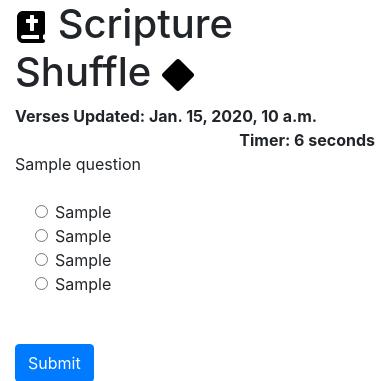
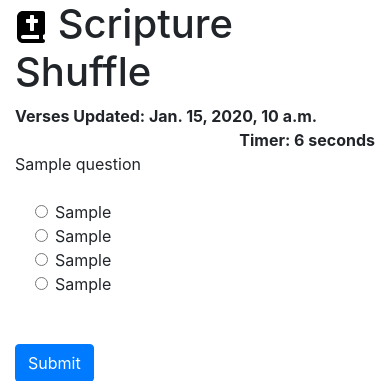
Before and after one commit to alfloyd71/ScriptureShuffle, a Django app: template quiz/templates/quiz/home.html in a window 390 px wide. Shown: the part 56-437 px from the top of the page. Run offline with Django 3.2, Linux system fonts and the light colour scheme; the template is opened without the code that fills it: most values are stand-ins (such as "Sample title", 1, 10 or a date in 2020); some libraries are stand-ins or nearby versions.

Commit message:
got rid of the Scripture Shuffle diamond icon to fit nicely on mobile devices without wrapping to the next line

```diff
--- a/quiz/templates/quiz/home.html
+++ b/quiz/templates/quiz/home.html
@@ -14,9 +14,7 @@ Scripture Shuffle - Take a Quiz on Bible Verses From the KJV Bible
     }
 </style>
 <div class="container ">
-<h1><img src="/static/quiz/images/icons/book-bible-solid.svg" alt="book-bible-solid.svg"> Scripture Shuffle
-    <img src="/static/quiz/images/icons/diamond-solid.svg" alt="diamond-solid.svg">
-</h1>
+<h1><img src="/static/quiz/images/icons/book-bible-solid.svg" alt="book-bible-solid.svg"> Scripture Shuffle</h1>
 
 {% if flag_dbempty %}
 {{ dbempty_message }}
```
